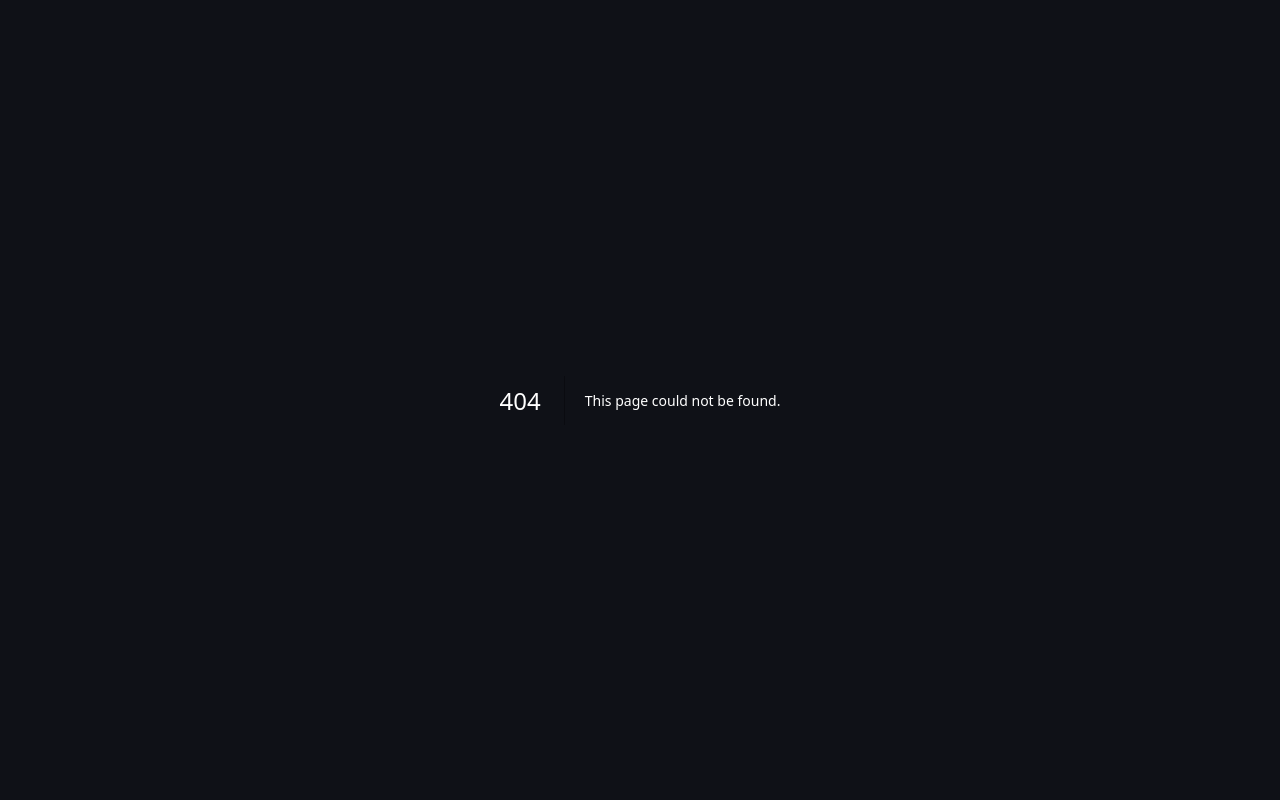
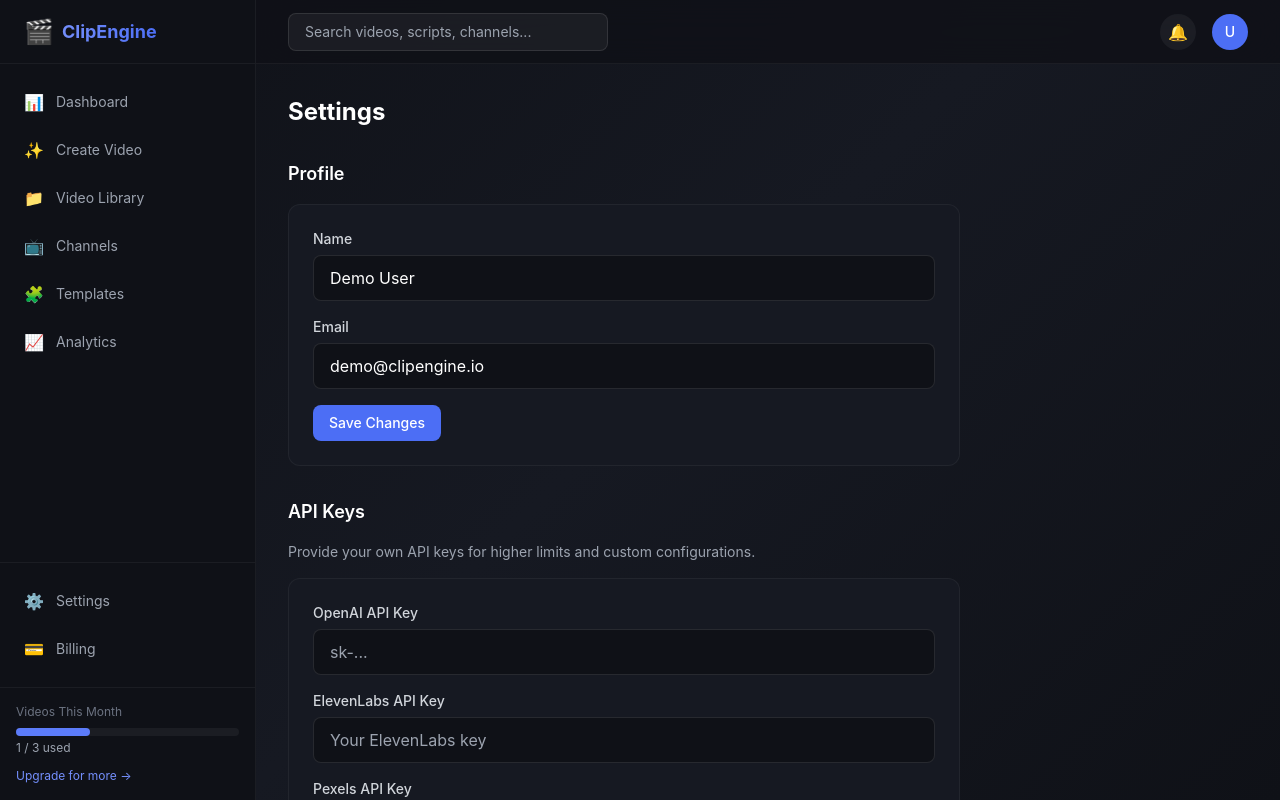
Before and after one commit to bhavyahimself/video_pipeline, a Next.js app in the folder frontend/: page /settings in a window 1280 px wide. Before the commit this address had no page. Built offline with nearby package versions, Linux system fonts and the light colour scheme.

Commit message:
Add pipeline files: frontend/src/app/(dashboard)/settings

```diff
--- /dev/null
+++ b/frontend/src/app/(dashboard)/settings/page.tsx
@@ -0,0 +1,107 @@
+/**
+ * ClipEngine — Settings Page
+ */
+"use client";
+
+import Link from "next/link";
+
+export default function SettingsPage() {
+  return (
+    <div className="max-w-2xl animate-fade-in">
+      <h1 className="text-2xl font-bold mb-8">Settings</h1>
+
+      {/* Profile */}
+      <section className="mb-8">
+        <h2 className="text-lg font-semibold mb-4">Profile</h2>
+        <div className="bg-surface-raised border border-white/5 rounded-xl p-6 space-y-4">
+          <div>
+            <label className="block text-sm font-medium text-gray-300 mb-1.5">Name</label>
+            <input
+              type="text"
+              defaultValue="Demo User"
+              className="w-full px-4 py-2.5 bg-surface border border-white/10 rounded-lg focus:outline-none focus:border-brand-500 transition text-white"
+            />
+          </div>
+          <div>
+            <label className="block text-sm font-medium text-gray-300 mb-1.5">Email</label>
+            <input
+              type="email"
+              defaultValue="demo@clipengine.io"
+              className="w-full px-4 py-2.5 bg-surface border border-white/10 rounded-lg focus:outline-none focus:border-brand-500 transition text-white"
+              disabled
+            />
+          </div>
+          <button className="px-4 py-2 bg-brand-600 hover:bg-brand-700 rounded-lg text-sm font-medium transition">
+            Save Changes
+          </button>
+        </div>
+      </section>
+
+      {/* API Keys */}
+      <section className="mb-8">
+        <h2 className="text-lg font-semibold mb-4">API Keys</h2>
+        <p className="text-sm text-gray-400 mb-4">
+          Provide your own API keys for higher limits and custom configurations.
+        </p>
+        <div className="bg-surface-raised border border-white/5 rounded-xl p-6 space-y-4">
+          {[
+            { label: "OpenAI API Key", placeholder: "sk-..." },
+            { label: "ElevenLabs API Key", placeholder: "Your ElevenLabs key" },
+            { label: "Pexels API Key", placeholder: "Your Pexels key" },
+          ].map((key) => (
+            <div key={key.label}>
+              <label className="block text-sm font-medium text-gray-300 mb-1.5">{key.label}</label>
+              <input
+                type="password"
+                placeholder={key.placeholder}
+                className="w-full px-4 py-2.5 bg-surface border border-white/10 rounded-lg focus:outline-none focus:border-brand-500 transition text-white"
+              />
+            </div>
+          ))}
+          <button className="px-4 py-2 bg-brand-600 hover:bg-brand-700 rounded-lg text-sm font-medium transition">
+            Save API Keys
+          </button>
+        </div>
+      </section>
+
+      {/* Integrations */}
+      <section className="mb-8">
+        <h2 className="text-lg font-semibold mb-4">Integrations</h2>
+        <div className="space-y-3">
+          <div className="flex items-center justify-between p-4 bg-surface-raised border border-white/5 rounded-xl">
+            <div className="flex items-center gap-3">
+              <span className="text-2xl">📺</span>
+              <div>
+                <div className="font-medium text-sm">YouTube</div>
+                <div className="text-xs text-gray-500">Connect to upload videos directly</div>
+              </div>
+            </div>
+            <button className="px-4 py-2 bg-white/5 border border-white/10 rounded-lg text-sm hover:bg-white/10 transition">
+              Connect
+            </button>
+          </div>
+        </div>
+      </section>
+
+      {/* Navigation to sub-pages */}
+      <div className="grid grid-cols-2 gap-4">
+        <Link
+          href="/settings/billing"
+          className="p-4 bg-surface-raised border border-white/5 rounded-xl hover:border-brand-600/20 transition"
+        >
+          <span className="text-xl">💳</span>
+          <div className="font-medium text-sm mt-2">Billing & Plan</div>
+          <div className="text-xs text-gray-500 mt-1">Manage your subscription</div>
+        </Link>
+        <Link
+          href="/settings/team"
+          className="p-4 bg-surface-raised border border-white/5 rounded-xl hover:border-brand-600/20 transition"
+        >
+          <span className="text-xl">👥</span>
+          <div className="font-medium text-sm mt-2">Team</div>
+          <div className="text-xs text-gray-500 mt-1">Manage team members</div>
+        </Link>
+      </div>
+    </div>
+  );
+}
```
